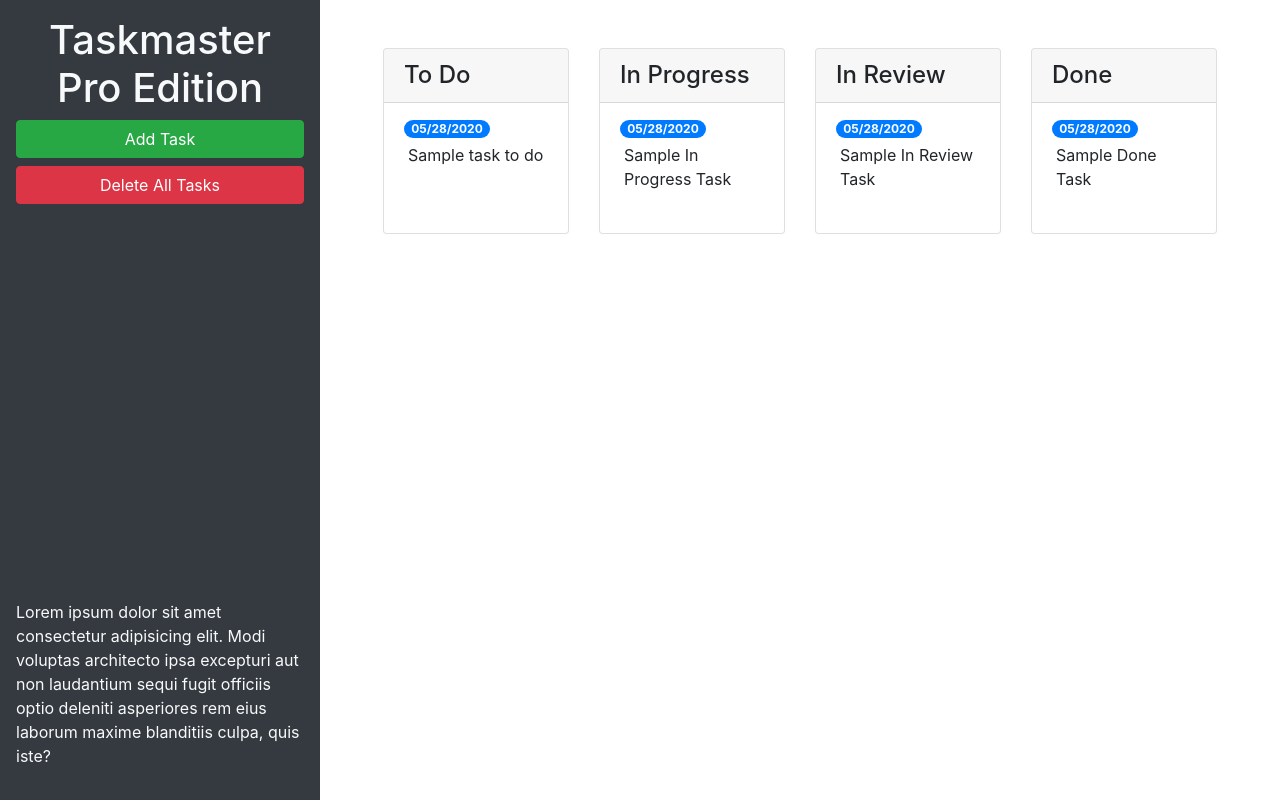
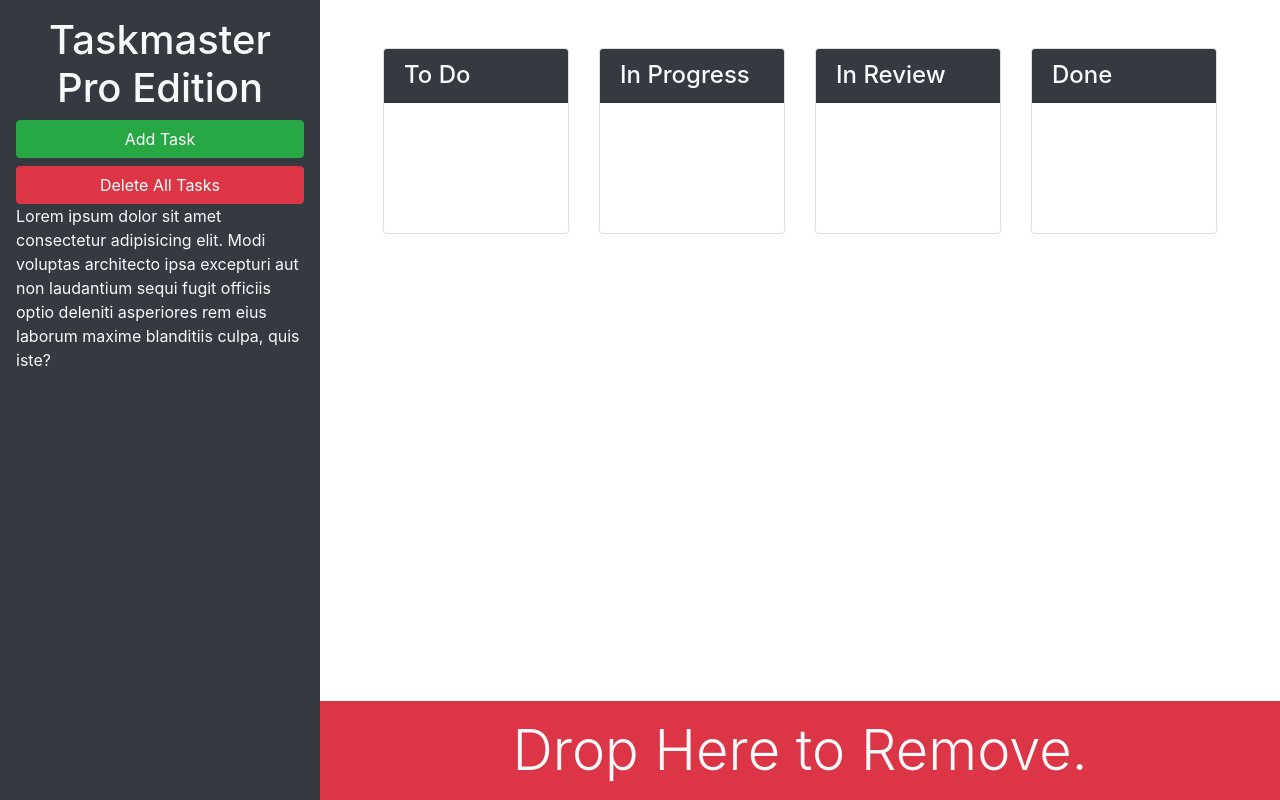
Before and after one commit to megphillips21/taskmaster-pro, a plain HTML site: page index.html in a window 1280 px wide. Drawn offline with nearby package versions, Linux system fonts and the light colour scheme.

Commit message:
added bootstrap cards and colors, add trash drop area

```diff
--- a/index.html
+++ b/index.html
@@ -13,27 +13,28 @@
 <body>
 
   <div class="row min-vh-100 no-gutters">
-    <header class="col-12 col-lg-3 bg-dark text-light d-flex flex-column p-4 p-lg-3">
+    <header class="col-12 col-lg-3 bg-dark text-light sticky-top d-flex flex-column p-4 p-lg-3">
       <h1 class="text-center">Taskmaster Pro Edition</h1>
       <button id="create-task" class="btn btn-block btn-success" data-toggle="modal" data-target="#task-form-modal">Add
         Task</button>
       <button id="remove-tasks" class="btn btn-block btn-danger">Delete All Tasks</button>
-      <p class="mt-auto">Lorem ipsum dolor sit amet consectetur adipisicing elit. Modi voluptas architecto ipsa
+      <p class="mt-autod-none d-lg-block">Lorem ipsum dolor sit amet consectetur adipisicing elit. Modi voluptas
+        architecto ipsa
         excepturi aut non
         laudantium sequi fugit officiis optio deleniti asperiores rem eius laborum maxime blanditiis culpa, quis iste?
       </p>
     </header>
-    <main class="col-12 col-lg-9">
+    <main class="col-12 col-lg-9 d-flex flex-column">
       <div class="m-5 row justify-content-around">
         <div class="col-12 col-md-6 col-xl-3 mb-3">
           <div class="card">
-            <h4 class="card-header">
+            <h4 class="card-header bg-dark text-light">
               To Do
             </h4>
             <ul id="list-toDo" class="list-group list-group-flush">
               <li class="list-group-item">
-                <span class="badge badge-primary badge-pill">05/28/2020</span>
-                <p class="m-1">Sample task to do</p>
+                <span class="badge badge-primary badge-pill"></span>
+                <p class="m-1"></p>
               </li>
             </ul>
           </div>
@@ -41,13 +42,13 @@
         <!-- in progress start -->
         <div class="col-12 col-md-6 col-xl-3 mb-3">
           <div class="card">
-            <h4 class="card-header">
+            <h4 class="card-header bg-dark text-light">
               In Progress
             </h4>
             <ul id="list-inProgress" class="list-group list-group-flush">
               <li class="list-group-item">
-                <span class="badge badge-primary badge-pill">05/28/2020</span>
-                <p class="m-1">Sample In Progress Task</p>
+                <span class="badge badge-primary badge-pill"></span>
+                <p class="m-1"></p>
               </li>
             </ul>
           </div>
@@ -56,13 +57,13 @@
         <!-- in review start -->
         <div class="col-12 col-md-6 col-xl-3 mb-3">
           <div class="card">
-            <h4 class="card-header">
+            <h4 class="card-header bg-dark text-light">
               In Review
             </h4>
             <ul id="list-inReview" class="list-group list-group-flush">
               <li class="list-group-item">
-                <span class="badge badge-primary badge-pill">05/28/2020</span>
-                <p class="m-1">Sample In Review Task</p>
+                <span class="badge badge-primary badge-pill"></span>
+                <p class="m-1"></p>
               </li>
             </ul>
           </div>
@@ -71,20 +72,24 @@
         <!-- done start -->
         <div class="col-12 col-md-6 col-xl-3 mb-3">
           <div class="card">
-            <h4 class="card-header">
+            <h4 class="card-header bg-dark text-light">
               Done
             </h4>
             <ul id="list-Done" class="list-group list-group-flush">
               <li class="list-group-item">
-                <span class="badge badge-primary badge-pill">05/28/2020</span>
-                <p class="m-1">Sample Done Task</p>
+                <span class="badge badge-primary badge-pill"></span>
+                <p class="m-1"></p>
               </li>
             </ul>
           </div>
         </div>
         <!-- done end -->
       </div>
-
+      <div id="trash" class="mt-auto">
+        <div class="w-100 bg-danger p-3 text-center text-light display-4">
+          Drop Here to Remove.
+        </div>
+      </div>
     </main>
   </div>
 
```
